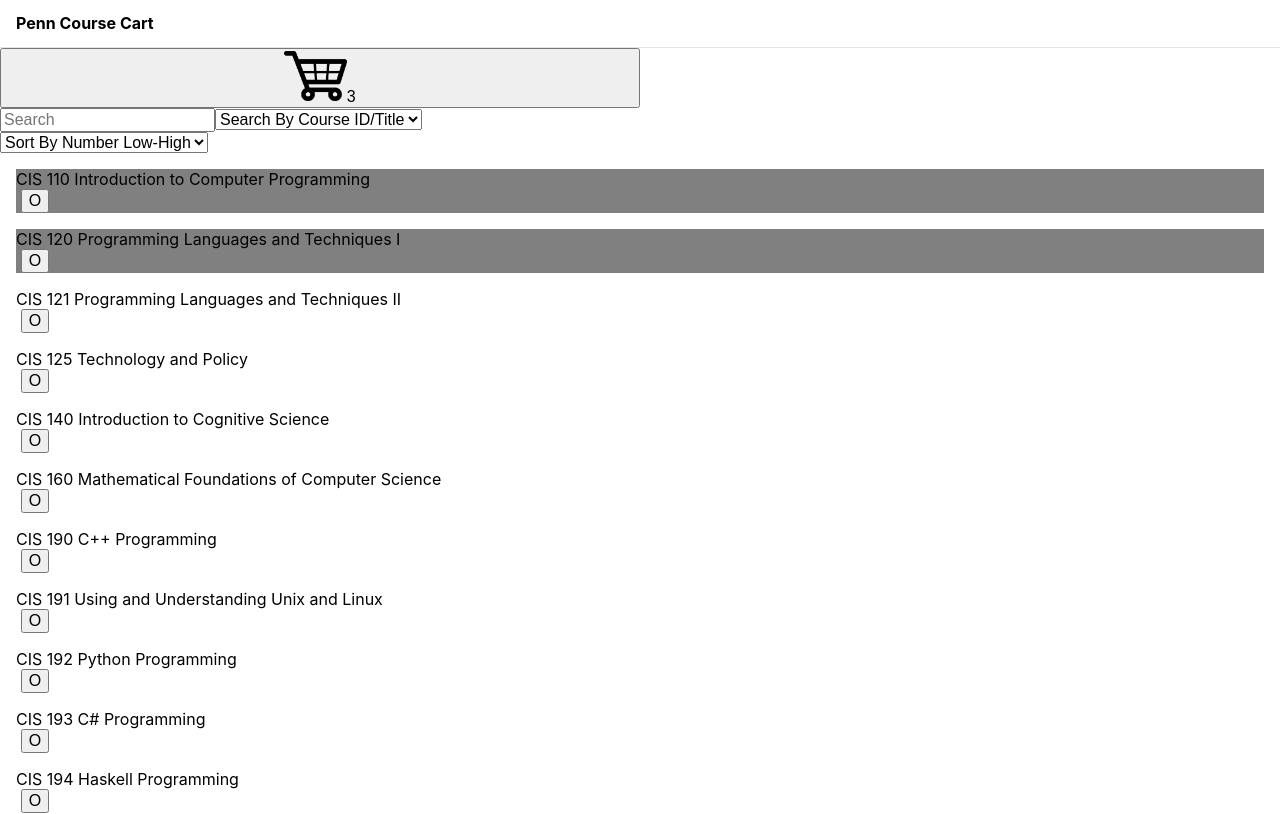
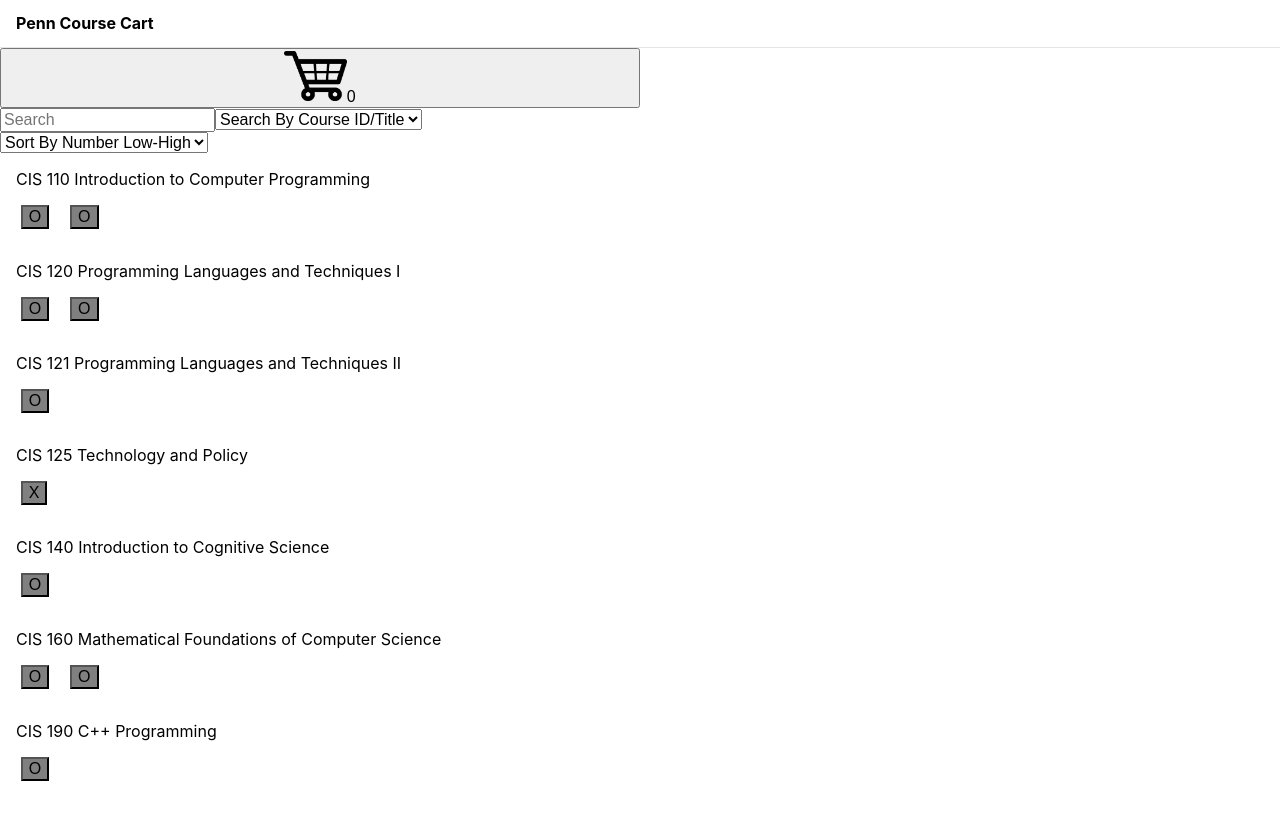
Before and after one commit to mialana/coursecart-challenge, a React (Create React App) app: page / in a window 1280 px wide. Shown: the top 814 px of the page. Built offline with nearby package versions, Linux system fonts and the light colour scheme.

Commit message:
recitations finished

```diff
--- a/src/App.css
+++ b/src/App.css
@@ -17,8 +17,14 @@
     font-size: 12px;
 }
 
-.select-button {
+#select-button.is-selected {
     margin-left: 0.3rem;
+    background-color: white
+}
+
+#select-button.not-selected {
+    margin-left: 0.3rem;
+    background-color: grey;
 }
 
 .is-selected {
@@ -46,6 +52,14 @@
     display: none
 }
 
+.recitation-selected {
+    background-color: darkgray;
+}
+
+.rec-not-selected {
+    color: white;
+}
+
 /* border: "1px solid rgba(0, 0, 0, 0.1)",
         padding: "1rem",
         marginBottom: "1.5rem",
--- a/src/App.js
+++ b/src/App.js
@@ -5,10 +5,12 @@
 import Courses from "./components/Courses";
 
 import { GlobalProvider } from "./context/GlobalState";
+import { RecitationProvider } from "./context/RecitationState";
 
 export default () => {
   return (
     <div className="App">
+      <RecitationProvider>
       <GlobalProvider>
         <Nav />
         <div
@@ -20,6 +22,7 @@
         ></div>
         <Courses />
       </GlobalProvider>
+      </RecitationProvider>
     </div>
   );
 };
--- a/src/components/Cart.js
+++ b/src/components/Cart.js
@@ -1,10 +1,28 @@
 import React, { useContext } from "react";
 import { GlobalContext } from "../context/GlobalState";
+import data from "../data/courses";
 
 export default (props) => {
   const { selectedList } = useContext(GlobalContext);
   const { updateList } = useContext(GlobalContext);
   const { removeItemFromList } = useContext(GlobalContext);
+
+  const selectedObjects = selectedList.map((selection) => {
+    const sliceSelection =
+      selection.match(/-/g).length === 2
+        ? selection.substring(
+            0,
+            selection.indexOf("-", 1 + selection.indexOf("-"))
+          )
+        : selection;
+    var index;
+    data.forEach((course, i) => {
+      if (`${course.dept}-${course.number}` === sliceSelection) {
+        index = course;
+      }
+    });
+    return index;
+  });
 
   function changePreferences(key, direction) {
     if (direction === "up") {
@@ -43,11 +61,11 @@
     return selectedList.map((selection, index) => (
       <div key={selection}>
         <div>
-          {index + 1} {selection}
+          {index + 1} {selection} {selectedObjects[index].title}
         </div>
         <button onClick={() => removeItemFromList(selection)}>X</button>
-        <button onClick={() => changePreferences(selection, "up")}> Up </button>
-        <button onClick={() => changePreferences(selection, "down")}> Down </button>
+        <button onClick={() => changePreferences(selection, "up")}>Up</button>
+        <button onClick={() => changePreferences(selection, "down")}>Down</button>
       </div>
     ));
   }
--- a/src/components/PrintCourses.js
+++ b/src/components/PrintCourses.js
@@ -1,20 +1,59 @@
 import React, { useState, useContext, useEffect } from "react";
 import { GlobalContext } from "../context/GlobalState";
+import { RecitationContext } from "../context/RecitationState";
 import { AnimatePresence, motion } from "framer-motion";
+import { showDetails } from "../functions/CourseDetails";
+import SelectButton from "./SelectButton";
+import RecitationSelection from "./RecitationSelection";
 
 export default (props) => {
   const [courses, setCourses] = useState(props.courses);
   const { selectedList } = useContext(GlobalContext);
   const { addItemToList } = useContext(GlobalContext);
   const { removeItemFromList } = useContext(GlobalContext);
-  const [descriptionOpen, setDescriptionOpen] = useState([]);
+  const [detailsOpen, setDetailsOpen] = useState([]);
+  const { selectedRecitations } = useContext(RecitationContext);
+  const { addRecitationToList } = useContext(RecitationContext);
+  const { removeRecitationFromList } = useContext(RecitationContext);
+
+  useEffect(() => {
+    console.log(selectedList);
+  }, [selectedList]);
+
+  useEffect(() => {
+    console.log(selectedRecitations);
+  }, [selectedRecitations]);
 
   useEffect(() => {
     const updatedCourses = props.courses;
     setCourses([...updatedCourses]);
   }, [props.courses]);
 
+  function sliceRecitation(recitation) {
+    return recitation.id.substring(
+      0,
+      recitation.id.indexOf("-", 1 + recitation.id.indexOf("-"))
+    );
+  }
+
+  function handleRecitation(recitation) {
+    const recitationSliced = sliceRecitation(recitation);
+    if (selectedRecitations.includes(recitation)) {
+      removeRecitationFromList(recitation);
+    } else if (
+      selectedRecitations.some((rec) => {
+        return sliceRecitation(rec) === recitationSliced;
+      })
+    ) {
+      return;
+    }
+    if (!selectedRecitations.includes(recitation)) {
+      addRecitationToList(recitation);
+    }
+  }
+
   function addToArray(key, array) {
+    console.log(selectedRecitations);
     if (array === "selected") {
       if (selectedList.includes(key)) {
         removeItemFromList(key);
@@ -22,62 +61,123 @@
         if (selectedList.length >= 7) {
           return;
         }
+        const sliceKey =
+          key.match(/-/g).length === 2
+            ? key.substring(0, key.indexOf("-", 1 + key.indexOf("-")))
+            : key;
+        if (
+          selectedList.some((course) => {
+            const sliceCourse =
+              course.match(/-/g).length === 2
+                ? course.substring(
+                    0,
+                    course.indexOf("-", 1 + course.indexOf("-"))
+                  )
+                : course;
+            return sliceCourse.includes(sliceKey);
+          })
+        ) {
+          return;
+        }
         addItemToList(key);
       }
-    } else if (array === "description") {
-      if (descriptionOpen.includes(key)) {
-        let removedDescription = descriptionOpen;
+    } else if (array === "details") {
+      if (detailsOpen.includes(key)) {
+        let removedDescription = detailsOpen;
         removedDescription = removedDescription.filter(
           (course) => course !== key
         );
-        setDescriptionOpen(removedDescription);
-      } else if (!descriptionOpen.includes(key)) {
-        let addedDescription = descriptionOpen;
+        setDetailsOpen(removedDescription);
+      } else if (!detailsOpen.includes(key)) {
+        let addedDescription = detailsOpen;
         addedDescription = [...addedDescription, key];
-        setDescriptionOpen(addedDescription);
+        setDetailsOpen(addedDescription);
       }
     }
   }
 
-  function handleSelection(key) {
-    if (selectedList.includes(key)) {
+  function handleSelection(lecSections) {
+    if (lecSections.length === 0) {
+      return;
+    }
+    if (!Array.isArray(lecSections)) {
+      if (selectedList.includes(lecSections)) {
         return "is-selected";
       }
       return "not-selected";
     }
 
-  return courses.map(({ dept, number, title, description }, i) => (
+    if (
+      lecSections.some((section) => {
+        return selectedList.includes(section.id);
+      })
+    ) {
+      return "is-selected";
+    }
+    return "not-selected";
+  }
+
+  return courses.map((course) => {
+    var lecSections;
+    if (course.hasOwnProperty("sections") && course.sections.length === 0) {
+      lecSections = course.id;
+    } else if (course.hasOwnProperty("sections")) {
+      lecSections = course.sections.filter(
+        (section) => section.activity === "LEC"
+      );
+    } else {
+      lecSections = `${course.dept}-${course.number}`;
+    }
+
+    const courseID = `${course.dept}-${course.number}`;
+
+    return (
       <div
-      key={`${dept}-${number}`}
-      className={handleSelection(`${dept}-${number}`)}
-      onClick={() => addToArray(`${dept}-${number}`, "description")}
+        key={`${course.dept}-${course.number}`}
+        className={handleSelection(lecSections)}
+        onClick={() => addToArray(`${course.dept}-${course.number}`, "details")}
       >
         <div>
-        {dept} {number} {title}
+          {course.dept} {course.number} {course.title}
         </div>
         <AnimatePresence>
-        {descriptionOpen.includes(`${dept}-${number}`) && (
+          {detailsOpen.includes(`${course.dept}-${course.number}`) && (
             <motion.div
               className="course-details"
-            key={`${dept}-${number}`}
+              key={`${course.dept}-${course.number}`}
               initial={{ height: 0, opacity: 0 }}
               animate={{ height: "auto", opacity: 0.5 }}
               exit={{ opacity: 0, height: 0 }}
             >
-            {description}
+              {showDetails(course, lecSections)}
             </motion.div>
           )}
         </AnimatePresence>
 
-      <button
-        className="select-button"
-        onClick={(event) => {
-          event.stopPropagation();
-          addToArray(`${dept}-${number}`, "selected");
-        }}
-      >
-        O
-      </button>
+        <SelectButton
+          lecSections={lecSections}
+          handleSelection={handleSelection}
+          addToArray={addToArray}
+        />
+
+        {selectedList.some((selection) => {
+          const sliceSelection =
+            selection.match(/-/g).length === 2
+              ? selection.substring(
+                  0,
+                  selection.indexOf("-", 1 + selection.indexOf("-"))
+                )
+              : selection;
+          return sliceSelection.includes(courseID);
+        }) && (
+          <RecitationSelection
+            course={course}
+            courseID={courseID}
+            sliceRecitation={sliceRecitation}
+            handleRecitation={handleRecitation}
+          />
+        )}
       </div>
-  ));
+    );
+  });
 };
--- /dev/null
+++ b/src/components/RecitationSelection.js
@@ -0,0 +1,58 @@
+import React, { useContext } from "react";
+import { GlobalContext } from "../context/GlobalState";
+import { RecitationContext } from "../context/RecitationState";
+
+export default (props) => {
+  const { selectedList } = useContext(GlobalContext);
+  const { selectedRecitations } = useContext(RecitationContext);
+
+  function changeClass(recitation) {
+    if (selectedRecitations.includes(recitation)) {
+      return "recitation-selected";
+    } else if (!selectedRecitations.includes(recitation)) {
+      return "rec-not-selected";
+    }
+  }
+
+  function printRecitations() {
+    if (props.course.hasOwnProperty("sections")) {
+      if (Array.isArray(props.course.sections)) {
+        if (props.course.sections[0].hasOwnProperty("associated_sections")) {
+          if (Array.isArray(props.course.sections[0].associated_sections)) {
+            return props.course.sections[0].associated_sections.map(
+              (recitation) => {
+                return (
+                  <div
+                    key={recitation.id}
+                    onClick={(event) => {
+                      event.stopPropagation();
+                      props.handleRecitation(recitation);
+                    }}
+                    className={changeClass(recitation)}
+                  >
+                    {recitation.id}
+                  </div>
+                );
+              }
+            );
+          }
+        }
+      }
+    }
+  }
+
+  return (
+    <div>
+      {selectedList.some((selection) => {
+        const sliceSelection =
+          selection.match(/-/g).length === 2
+            ? selection.substring(
+                0,
+                selection.indexOf("-", 1 + selection.indexOf("-"))
+              )
+            : selection;
+        return sliceSelection.includes(props.courseID);
+      }) && <div>{printRecitations()}</div>}
+    </div>
+  );
+};
--- /dev/null
+++ b/src/components/SelectButton.js
@@ -0,0 +1,41 @@
+import React, { useContext } from "react";
+import { GlobalContext } from "../context/GlobalState";
+
+export default ({ lecSections, handleSelection, addToArray }) => {
+  const { selectedList } = useContext(GlobalContext);
+
+  return (
+    <div>
+      {!Array.isArray(lecSections) && (
+        <button
+          className={handleSelection(lecSections)}
+          id="select-button"
+          onClick={(event) => {
+            event.stopPropagation();
+            addToArray(lecSections, "selected");
+          }}
+        >
+          {selectedList.includes(lecSections) && <div>O</div>}
+          {!selectedList.includes(lecSections) && <div>X</div>}
+        </button>
+      )}
+      {Array.isArray(lecSections) &&
+        lecSections.map((section) => {
+          return (
+            <button
+              key={section.id}
+              className={handleSelection(section.id)}
+              id="select-button"
+              onClick={(event) => {
+                event.stopPropagation();
+                addToArray(section.id, "selected");
+              }}
+            >
+              {selectedList.includes(section.id) && <div>X</div>}
+              {!selectedList.includes(section.id) && <div>O</div>}
+            </button>
+          );
+        })}
+    </div>
+  );
+};
--- a/src/context/AppReducer.js
+++ b/src/context/AppReducer.js
@@ -12,8 +12,25 @@
       };
     case "UPDATE_LIST":
       return {
-        selectedList: action.payload
-      }
+        selectedList: action.payload,
+      };
+
+    case "ADD_RECITATION":
+      return {
+        selectedRecitations: [...state.selectedRecitations, action.payload],
+      };
+
+    case "REMOVE_RECITATION":
+      return {
+        selectedRecitations: state.selectedRecitations.filter(
+          (item) => item !== action.payload
+        ),
+      };
+
+    case "UPDATE_RECITATION_LIST":
+      return {
+        selectedRecitations: action.payload,
+      };
     default:
       return state;
   }
--- a/src/context/GlobalState.js
+++ b/src/context/GlobalState.js
@@ -2,7 +2,7 @@
 import AppReducer from "./AppReducer";
 
 const initialState = {
-  selectedList: ["CIS-110", "CIS-120", "CIS-240"],
+  selectedList: []
 };
 
 export const GlobalContext = createContext(initialState);
--- /dev/null
+++ b/src/context/RecitationState.js
@@ -0,0 +1,46 @@
+import React, { createContext, useReducer } from "react";
+import AppReducer from "./AppReducer";
+
+const initialState = {
+  selectedRecitations: []
+};
+
+export const RecitationContext = createContext(initialState);
+
+export const RecitationProvider = ({ children }) => {
+  const [state, dispatch] = useReducer(AppReducer, initialState);
+
+  function addRecitationToList(item) {
+    dispatch({
+      type: "ADD_RECITATION",
+      payload: item,
+    });
+  }
+
+  function removeRecitationFromList(item) {
+    dispatch({
+      type: "REMOVE_RECITATION",
+      payload: item,
+    });
+  }
+
+  function updateRecitationList(item) {
+    dispatch({
+      type: "UPDATE_RECITATION_LIST",
+      payload: item,
+    });
+  }
+
+  return (
+    <RecitationContext.Provider
+      value={{
+        selectedRecitations: state.selectedRecitations,
+        addRecitationToList,
+        removeRecitationFromList,
+        updateRecitationList,
+      }}
+    >
+      {children}
+    </RecitationContext.Provider>
+  );
+};
--- /dev/null
+++ b/src/functions/CourseDetails.js
@@ -0,0 +1,41 @@
+import React from "react";
+
+export function showDetails(course, lecSections) {
+  let object = Array.isArray(lecSections) ? lecSections : [course];
+  return (
+    <div>
+      {!object[0].hasOwnProperty("id") && (
+        <div>No Additional Info Available</div>
+      )}
+
+      {object[0].hasOwnProperty("id") &&
+        object.map((obj) => {
+          return (
+            <div key={obj.id}>
+              <div>
+                {obj.hasOwnProperty("meetings") &&
+                  obj.id &&
+                  obj.meetings.map((meeting) => {
+                    return (
+                      <div
+                        key={`${meeting.day}-${meeting.start}-${meeting.end}`}
+                      >
+                        {meeting.day} {meeting.start}-{meeting.end}
+                      </div>
+                    );
+                  })}
+              </div>
+            </div>
+          );
+        })}
+
+      {course.hasOwnProperty("prerequisites") && (
+        <div>{course.prerequisites}</div>
+      )}
+
+      {course.hasOwnProperty("difficulty") && <div>{course.difficulty}</div>}
+
+      <div>{course.description}</div>
+    </div>
+  );
+}
```
Lines whose indentation alone changed are shown as unchanged.
